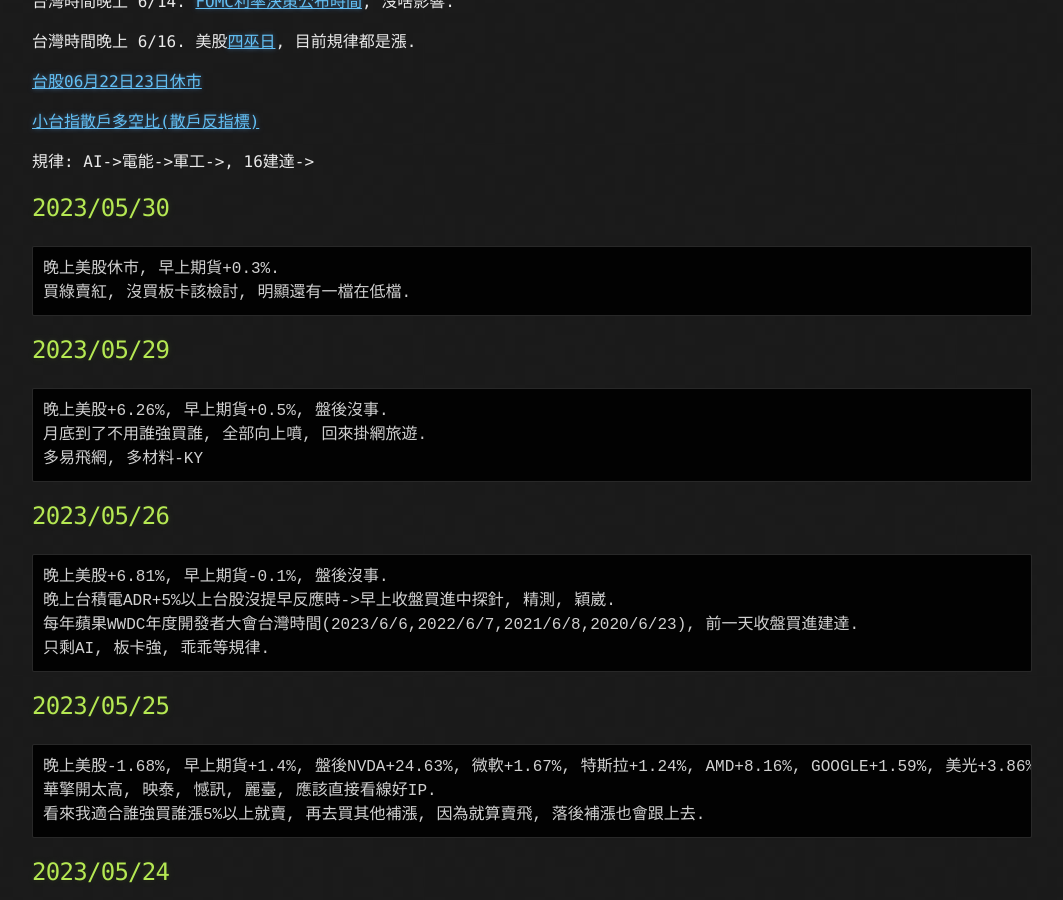
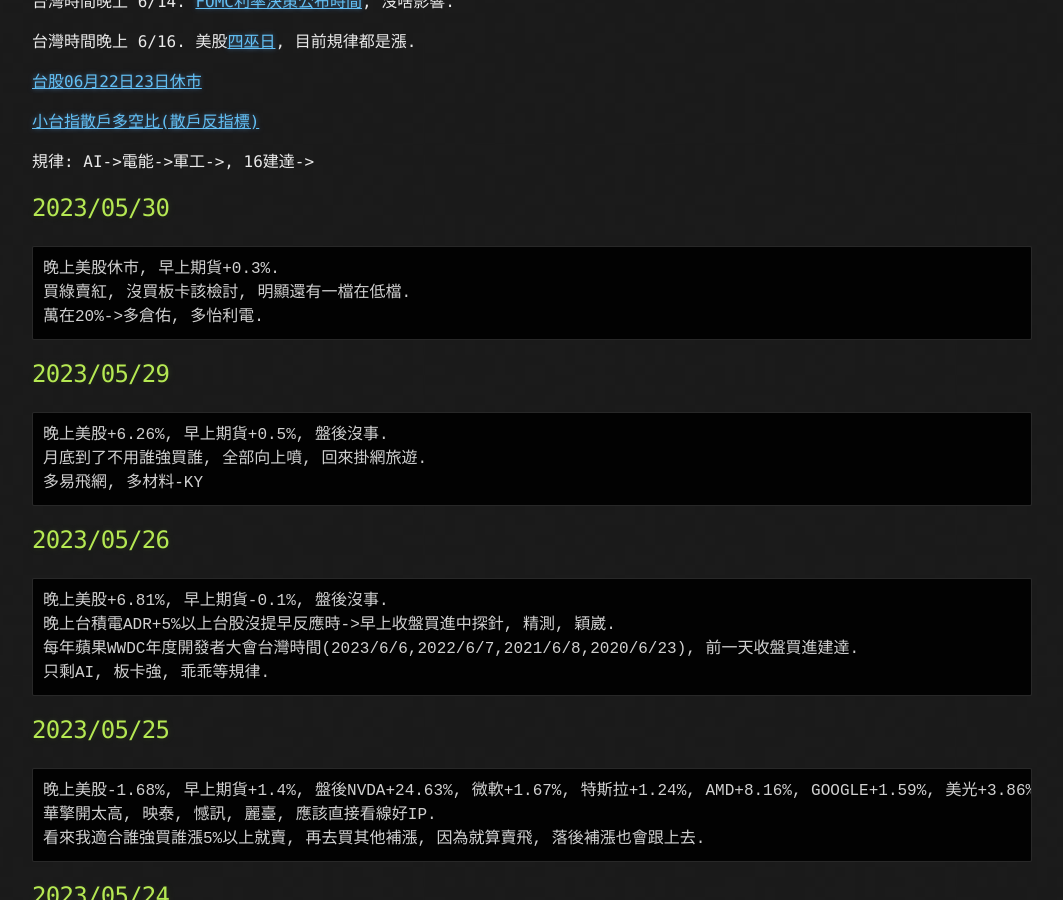
Before and after one commit to lepg5487/Stock_God, a Jekyll site: the page built from index.md, in a window 1280 px wide and 900 px high, scrolled down 388 px. Shown: the whole window, without its empty margins (108-1171 px from the left). Built offline with Jekyll 4.4.1, drawn with Linux system fonts in a browser that asks for light colours; our own code applies the rules of GitHub Pages for plain Markdown files.

Commit message:
Update index.md

````diff
--- a/index.md
+++ b/index.md
@@ -22,6 +22,7 @@ layout: testlayouts
 ```
 晚上美股休市, 早上期貨+0.3%.
 買綠賣紅, 沒買板卡該檢討, 明顯還有一檔在低檔.
+萬在20%->多倉佑, 多怡利電.
 ```
 
 ## 2023/05/29
````
